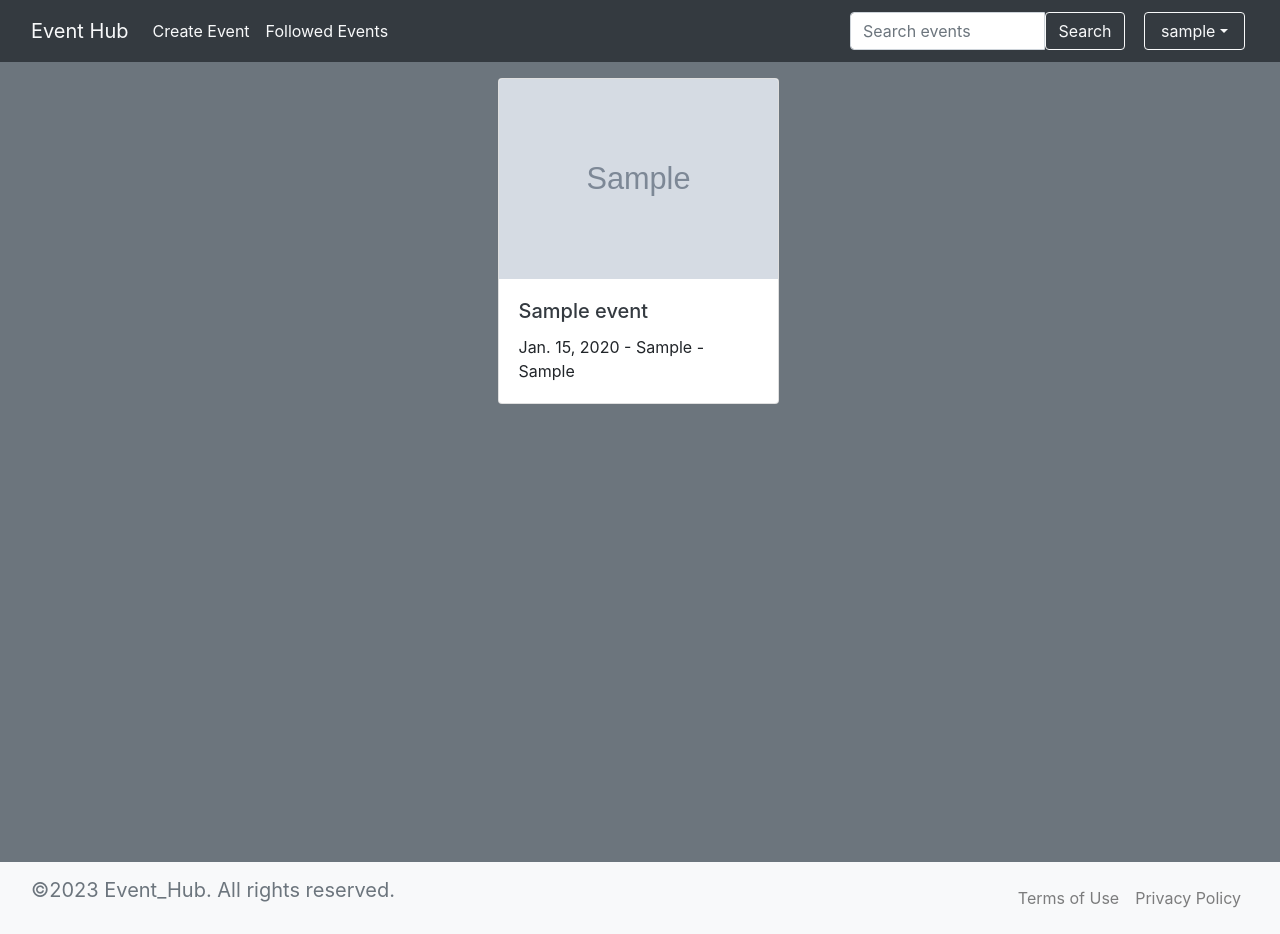
After one commit to maf68/EventHub, a Django app: page /followed/ in a window 1280 px wide. The commit adds this page. Run offline with Django 3.2, Linux system fonts and the light colour scheme; a user stored in the database is signed in; tables that the repository leaves empty hold one stand-in row (values such as "Sample post"); grey boxes marked "Sample" are stand-in pictures; some libraries are stand-ins or nearby versions.

Commit message:
Follow and Followed Events Implemented

```diff
--- a/events/templates/base.html
+++ b/events/templates/base.html
@@ -27,7 +27,7 @@
                     <!--<a class="nav-link active text-light" href="{% url 'events:event_search' %}">Search Events</a>-->
                     <!--<a class="nav-link active text-light" href="{% url 'events:event_filter' %}">Filter Events</a>-->
                     <a class="nav-link active text-light {% if not user.is_promoter %}d-none{% endif %}" href="{% url 'create_event' %}">Create Event</a>
-                    <a class="nav-link active text-light {% if not user.is_authenticated %}d-none{% endif %}" href="">Followed Events</a>
+                    <a class="nav-link active text-light {% if not user.is_authenticated %}d-none{% endif %}" href="{% url 'events:followed' %}">Followed Events</a>
                 </div>
                 </div>
                 <form method="GET" class="input-group col-md-3 col-sm-4" action="{% url 'events:event_filter' %}">
--- a/events/templates/event_details_and_reviews.html
+++ b/events/templates/event_details_and_reviews.html
@@ -7,8 +7,9 @@
         <div class="col md-8">
             <h1>{{ event.title }}</h1>
             <h6 style="color: white;">Organized by: {{event.promoter}}</h6>
-            <a type="button" class="btn btn-outline-light m-3" href="{% url 'events:event_announcements' Event_id=event.id %}">Event announcements</a>
-            <a type = "button" class="btn btn-outline-light m-3 {% if event.promoter.username != user.username %}d-none{% endif %}" href="{% url 'events:create_announcement' Event_id=event.id %}">Create Announcement</a>
+            <a type="button" class="btn btn-outline-light m-3 p-2" href="{% url 'events:event_announcements' Event_id=event.id %}">Event announcements</a>
+            <a type = "button" class="btn btn-outline-light m-3 p-2 {% if event.promoter.username != user.username %}d-none{% endif %}" href="{% url 'events:create_announcement' Event_id=event.id %}">Create Announcement</a>
+            <a type = "button" class="btn btn-outline-light m-3 p-2 {% if event.promoter.username == user.username %}d-none{% endif %}" href="{% url 'events:follow' event_id=event.id %}">Follow the Event</a>
             <div class="accordion" id="accordionExample">
               <div class="card bg-secondary">
                 <div class="card-header" id="headingOne">
--- a/events/templates/events/event_list.html
+++ b/events/templates/events/event_list.html
@@ -70,7 +70,7 @@
       {% endfor %}
     </div>
 {% else %}
-  <p class="text-dark">No events found.</p>
+  <p class="text-light">No events found.</p>
 {% endif %}
 </div>
 
--- /dev/null
+++ b/events/templates/followed_events.html
@@ -0,0 +1,30 @@
+{% extends 'base.html' %} {% block head %} {% load static %} {% endblock %}
+<title>{% block title %}Eventhub - Your Followed Events{% endblock %}</title>
+<body>
+{%block content %}
+  {% if followed_events %}
+    <div class="row justify-content-center m-3">
+      {% for event in followed_events %}
+        <div class="col-md-3 col-sm-4">
+          <div class="card">
+            <img src="{{ event.poster }}" class="card-img-top" alt="{{ event.title }}", style="width:100%; height: 200px;object-fit: fill;">
+              <div class="card-body">
+                <h5 class="card-title"><a class="text-dark" href="{% url 'events:event_details_and_reviews'  event_id=event.id %}">{{ event.title }}</a></h5>
+                <p class="card-text">{{ event.date }} - {{ event.city }} - {{ event.location }}</p>
+                <!--<p class="card-text">{{ event.description }}</p>-->
+                <!--<a href="{% url 'events:event_filter' %}" class="btn btn-outline-dark">View details</a>-->
+              </div>
+            </div>
+          {% if forloop.counter|divisibleby:4 %}
+            </div><div class="row justify-content-center m-1 row-cards">
+          {% endif %}
+        </div>
+      {% endfor %}
+    </div>
+{% else %}
+  <p class="text-light m-3">No events found.</p>
+{% endif %}
+</div>
+
+{% endblock %}
+</body>
--- a/events/urls.py
+++ b/events/urls.py
@@ -19,6 +19,8 @@ urlpatterns = [
     path('terms/', views.terms, name='terms_of_use'),
     path('settings/', views.settings_, name='settings'),
     path('event/<int:event_id>/', views.event_details_and_reviews, name='event_details_and_reviews'),
-    path("create_event/", views.create_event, name="create_event"),
-    path("edit_event/<int:event_id>/", views.edit_event, name="edit_event"),
+    path('create_event/', views.create_event, name='create_event'),
+    path('edit_event/<int:event_id>/', views.edit_event, name='edit_event'),
+    path('follow/<int:event_id>/', views.follow_event, name = 'follow'),
+    path('followed/', views.followed_events, name = 'followed'),
 ]
--- a/events/views.py
+++ b/events/views.py
@@ -352,3 +352,25 @@ def settings_(request):
             form = MyUserForm(instance=user)
         return render(request, 'settings.html', {'form': form})
     return redirect("/")
+
+def follow_event(request, event_id):
+    event = get_object_or_404(Event, pk=event_id)
+    user = request.user
+    if user.is_authenticated:
+        event.following.add(user)
+        event.save()
+        return redirect("/")
+    else:
+        # Do something like redirect to the login page
+        return redirect("/")
+
+def followed_events(request):
+    # Get the current user
+    user = request.user
+
+    # Get all the events the user is following
+    followed_events = Event.objects.filter(following__in=[user])
+
+    # Render the events using a template
+    context = {'followed_events': followed_events}
+    return render(request, 'followed_events.html', context)
```
